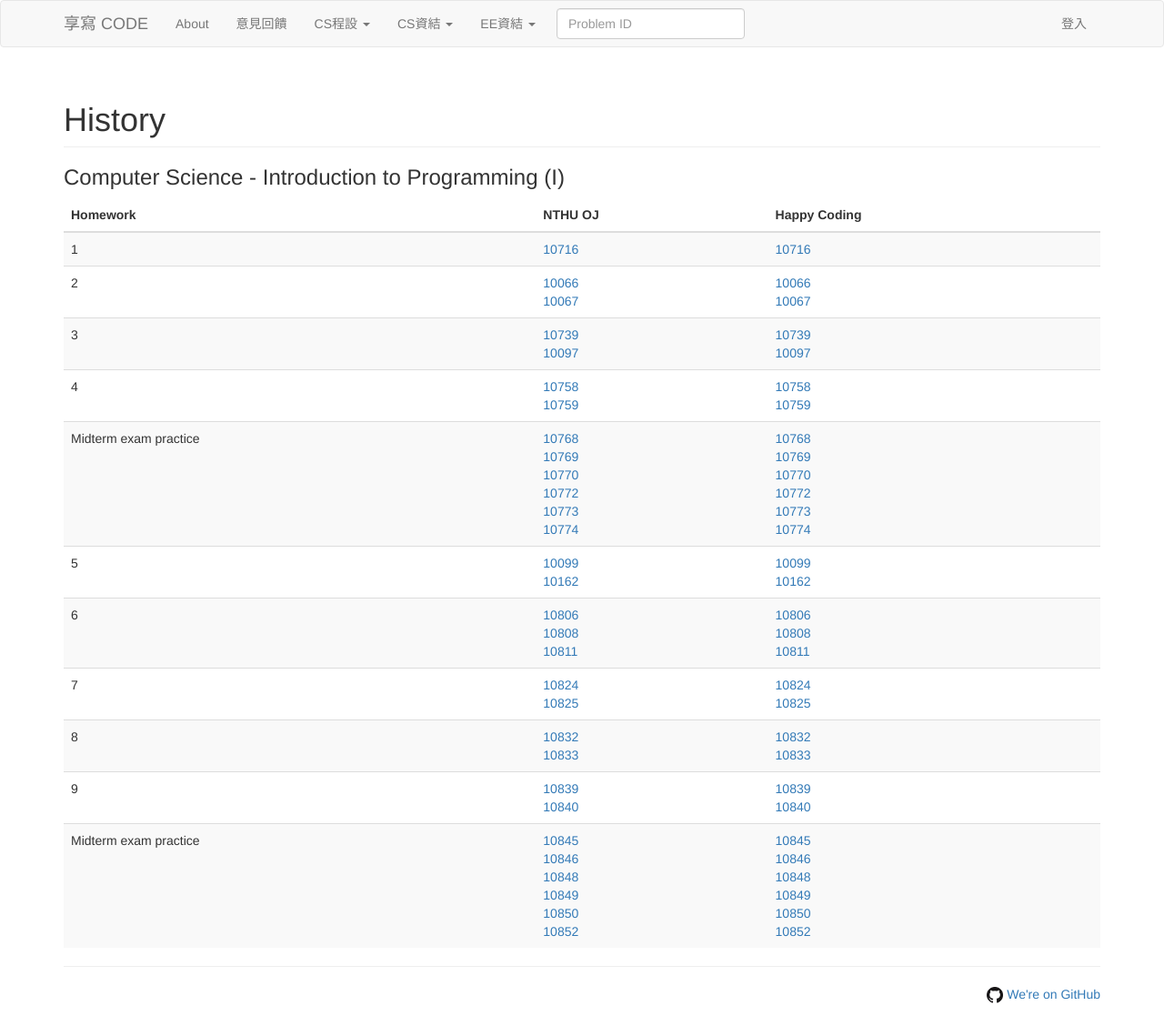
After one commit to afg-archive/happycoding, a Python web app: template problem/jinja2/history.html in a window 1280 px wide. The commit adds this page. Shown: the whole page at 91% size. Run offline with Jinja, Linux system fonts and the light colour scheme; the template is opened without the code that fills it, so the values that code supplies are empty; some libraries are stand-ins or nearby versions.

Commit message:
add history.html

```diff
--- a/happycoding/urls.py
+++ b/happycoding/urls.py
@@ -22,6 +22,7 @@ from problem import views
 urlpatterns = [
     url('', views.index, name='index'),
     url('about', views.about, name='about'),
+    url('history', views.history, name='history'),
     url('accounts/', include('accounts.urls', namespace='accounts')),
     url('problem/', include('problem.urls', namespace='problem')),
     # url(r'^admin/', include(admin.site.urls)),
--- /dev/null
+++ b/problem/jinja2/history.html
@@ -0,0 +1,135 @@
+{% set title = 'About' %}
+
+{% extends 'base.html' %}
+
+{% block content %}
+<h1 class="page-header">History</h1>
+<h3>Computer Science - Introduction to Programming (I)</h3>
+<table class="table table-striped">
+    <thead>
+      <tr>
+        <th>Homework</th>
+        <th>NTHU OJ</th>
+        <th>Happy Coding</th>
+      </tr>
+    </thead>
+    <tbody>
+      <tr>
+      	<td>1</td>
+      	<td>
+      	<a href="http://acm.cs.nthu.edu.tw/problem/10716/" target="blank"> 10716</a></td>
+      	<td>
+      	<a href="/problem/10716">10716</a></td>
+      </tr>
+      <tr>
+      	<td>2</td>
+      	<td>
+      	<a href="http://acm.cs.nthu.edu.tw/problem/10066/" target="blank"> 10066</a><br>
+      	<a href="http://acm.cs.nthu.edu.tw/problem/10067/" target="blank"> 10067</a></td>
+      	<td>
+      	<a href="/problem/10066">10066</a><br>
+		<a href="/problem/10067">10067</a></td>
+      </tr>
+      <tr>
+      	<td>3</td>
+      	<td>
+      	<a href="http://acm.cs.nthu.edu.tw/problem/10739/" target="blank"> 10739</a><br>
+      	<a href="http://acm.cs.nthu.edu.tw/problem/10097/" target="blank"> 10097</a></td>
+      	<td>
+      	<a href="/problem/10739">10739</a><br>
+		<a href="/problem/10097">10097</a></td>
+      </tr>
+      <tr>
+      	<td>4</td>
+      	<td>
+      	<a href="http://acm.cs.nthu.edu.tw/problem/10758/" target="blank"> 10758</a><br>
+      	<a href="http://acm.cs.nthu.edu.tw/problem/10759/" target="blank"> 10759</a></td>
+      	<td>
+      	<a href="/problem/10758">10758</a><br>
+		<a href="/problem/10759">10759</a></td>
+      </tr>
+      <tr>
+      	<td>Midterm exam practice</td>
+      	<td>
+      	<a href="http://acm.cs.nthu.edu.tw/problem/10768/" target="blank"> 10768</a><br>
+      	<a href="http://acm.cs.nthu.edu.tw/problem/10769/" target="blank"> 10769</a><br>
+      	<a href="http://acm.cs.nthu.edu.tw/problem/10770/" target="blank"> 10770</a><br>
+      	<a href="http://acm.cs.nthu.edu.tw/problem/10772/" target="blank"> 10772</a><br>
+      	<a href="http://acm.cs.nthu.edu.tw/problem/10773/" target="blank"> 10773</a><br>
+      	<a href="http://acm.cs.nthu.edu.tw/problem/10774/" target="blank"> 10774</a></td>
+      	<td>
+      	<a href="/problem/10768">10768</a><br>
+      	<a href="/problem/10769">10769</a><br>
+      	<a href="/problem/10770">10770</a><br>
+      	<a href="/problem/10772">10772</a><br>
+      	<a href="/problem/10773">10773</a><br>
+		<a href="/problem/10774">10774</a></td>
+      </tr>
+      <tr>
+      	<td>5</td>
+      	<td>
+      	<a href="http://acm.cs.nthu.edu.tw/problem/10099/" target="blank"> 10099</a><br>
+      	<a href="http://acm.cs.nthu.edu.tw/problem/10162/" target="blank"> 10162</a></td>
+      	<td>
+      	<a href="/problem/10099">10099</a><br>
+		<a href="/problem/10162">10162</a></td>
+      </tr>
+      <tr>
+      	<td>6</td>
+      	<td>
+      	<a href="http://acm.cs.nthu.edu.tw/problem/10806/" target="blank"> 10806</a><br>
+      	<a href="http://acm.cs.nthu.edu.tw/problem/10808/" target="blank"> 10808</a><br>
+      	<a href="http://acm.cs.nthu.edu.tw/problem/10811/" target="blank"> 10811</a></td>
+      	<td>
+      	<a href="/problem/10806">10806</a><br>
+      	<a href="/problem/10808">10808</a><br>
+		<a href="/problem/10811">10811</a></td>
+      </tr>
+      <tr>
+      	<td>7</td>
+      	<td>
+      	<a href="http://acm.cs.nthu.edu.tw/problem/10824/" target="blank"> 10824</a><br>
+      	<a href="http://acm.cs.nthu.edu.tw/problem/10825/" target="blank"> 10825</a></td>
+      	<td>
+      	<a href="/problem/10824">10824</a><br>
+		<a href="/problem/10825">10825</a></td>
+      </tr>
+      <tr>
+      	<td>8</td>
+      	<td>
+      	<a href="http://acm.cs.nthu.edu.tw/problem/10832/" target="blank"> 10832</a><br>
+      	<a href="http://acm.cs.nthu.edu.tw/problem/10833/" target="blank"> 10833</a></td>
+      	<td>
+      	<a href="/problem/10832">10832</a><br>
+		<a href="/problem/10833">10833</a></td>
+      </tr>
+      <tr>
+      	<td>9</td>
+      	<td>
+      	<a href="http://acm.cs.nthu.edu.tw/problem/10839/" target="blank"> 10839</a><br>
+      	<a href="http://acm.cs.nthu.edu.tw/problem/10840/" target="blank"> 10840</a></td>
+      	<td>
+      	<a href="/problem/10839">10839</a><br>
+		<a href="/problem/10840">10840</a></td>
+      </tr>
+      <tr>
+      	<td>Midterm exam practice</td>
+      	<td>
+      	<a href="http://acm.cs.nthu.edu.tw/problem/10845/" target="blank"> 10845</a><br>
+      	<a href="http://acm.cs.nthu.edu.tw/problem/10846/" target="blank"> 10846</a><br>
+      	<a href="http://acm.cs.nthu.edu.tw/problem/10848/" target="blank"> 10848</a><br>
+      	<a href="http://acm.cs.nthu.edu.tw/problem/10849/" target="blank"> 10849</a><br>
+      	<a href="http://acm.cs.nthu.edu.tw/problem/10850/" target="blank"> 10850</a><br>
+      	<a href="http://acm.cs.nthu.edu.tw/problem/10852/" target="blank"> 10852</a></td>
+      	<td>
+      	<a href="/problem/10845">10845</a><br>
+      	<a href="/problem/10846">10846</a><br>
+      	<a href="/problem/10848">10848</a><br>
+      	<a href="/problem/10849">10849</a><br>
+      	<a href="/problem/10850">10850</a><br>
+		<a href="/problem/10852">10852</a></td>
+      </tr>
+    </tbody>
+  </table>
+
+{% endblock %}
--- a/problem/jinja2/navbar.html
+++ b/problem/jinja2/navbar.html
@@ -16,6 +16,7 @@
         <li class="dropdown">
           <a href="#" class="dropdown-toggle" data-toggle="dropdown" role="button" aria-haspopup="true" aria-expanded="false">CS程設 <span class="caret"></span></a>
           <ul class="dropdown-menu">
+            <li><a href="{{ url('history') }}">History problems</a></li>
             <li class="dropdown-header">Midterm exam practice</li>
             <li><a href="/problem/10845">10845</a></li>
             <li><a href="/problem/10846">10846</a></li>
--- a/problem/views.py
+++ b/problem/views.py
@@ -38,6 +38,9 @@ def index(request):
 
 def about(request):
     return render(request, 'about.html')
+
+def history(request):
+    return render(request, 'history.html')
 
 
 def problem(request, oj_id):
```
